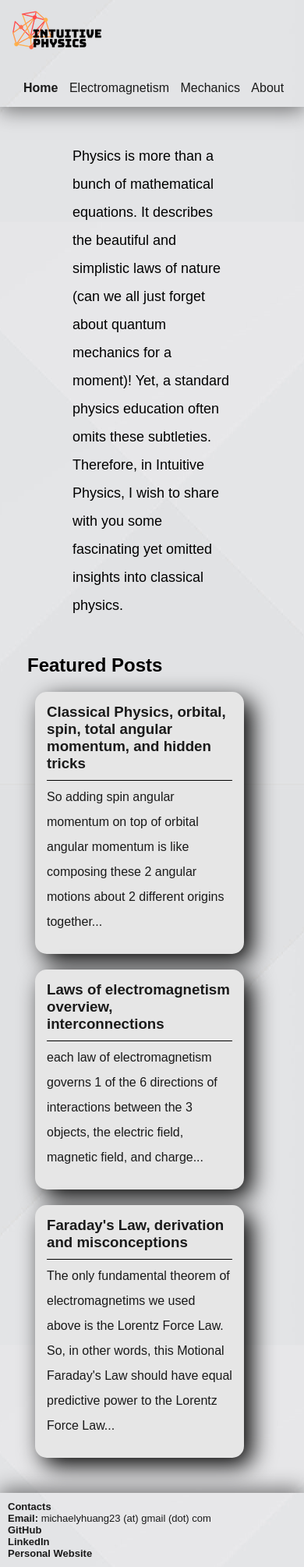
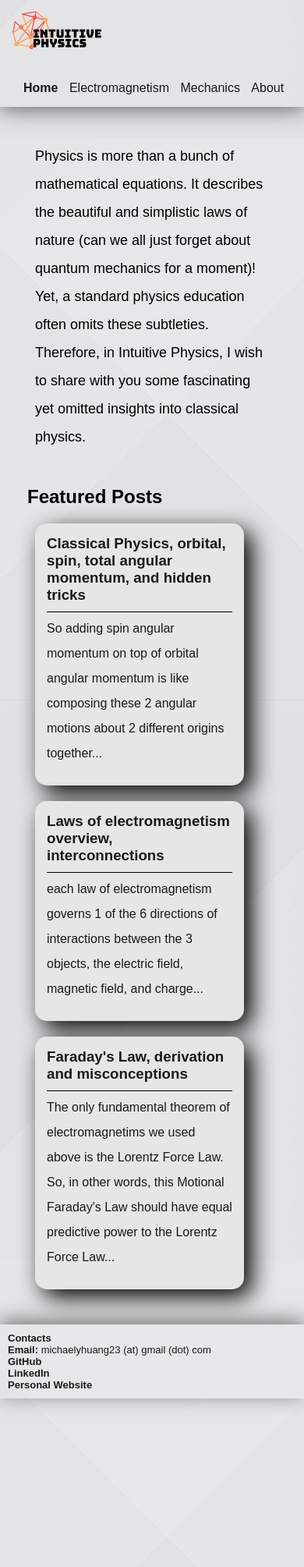
Before and after one commit to IntuitivePhysics/IntuitivePhysics, a Jekyll site: the page built from index.html, in a window 390 px wide. Shown: the whole page at 78% size. Built offline with Jekyll 4.4.1, drawn with Linux system fonts in a browser that asks for light colours.

Commit message:
optimize for phone

```diff
--- a/_sass/main.scss
+++ b/_sass/main.scss
@@ -1,3 +1,13 @@
+@media only screen and (min-width: 600px) {
+    .post-mid{
+        padding-left: 10%;
+    }
+    .head-content{
+        margin-left: 15%;
+        margin-right: 15%;
+    }
+}
+
 .clr{
     clear:both;
 }
@@ -154,10 +164,6 @@ footer{
     padding-bottom: 10px;
 }
 
-.head-content{
-    margin-left: 15%;
-    margin-right: 15%;
-}
 
 .head-content p{
     line-height: 2em;
@@ -208,7 +214,6 @@ p a:hover{
 
 .post-mid{
     width: 85%;
-    padding-left: 10%;
     padding-right: 5%;
     box-sizing: border-box;
     line-height: 2em;
```
